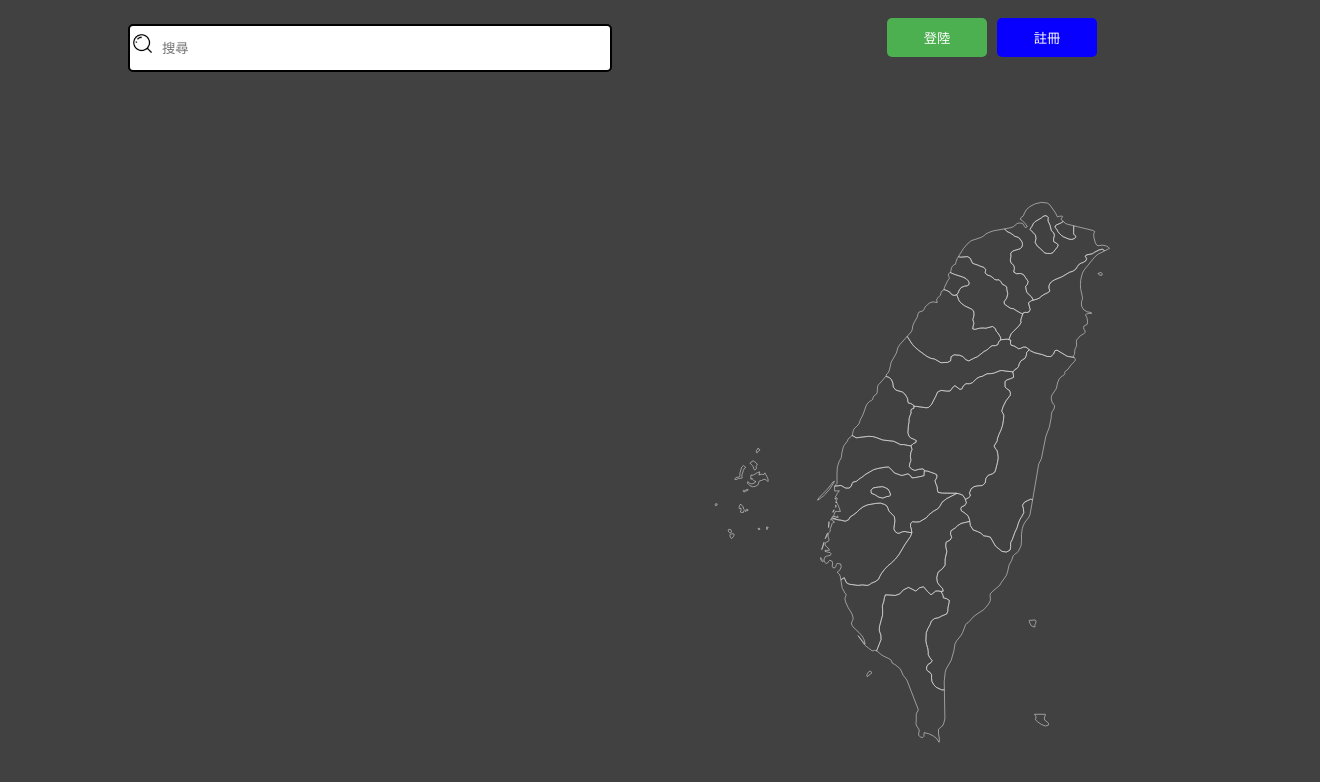
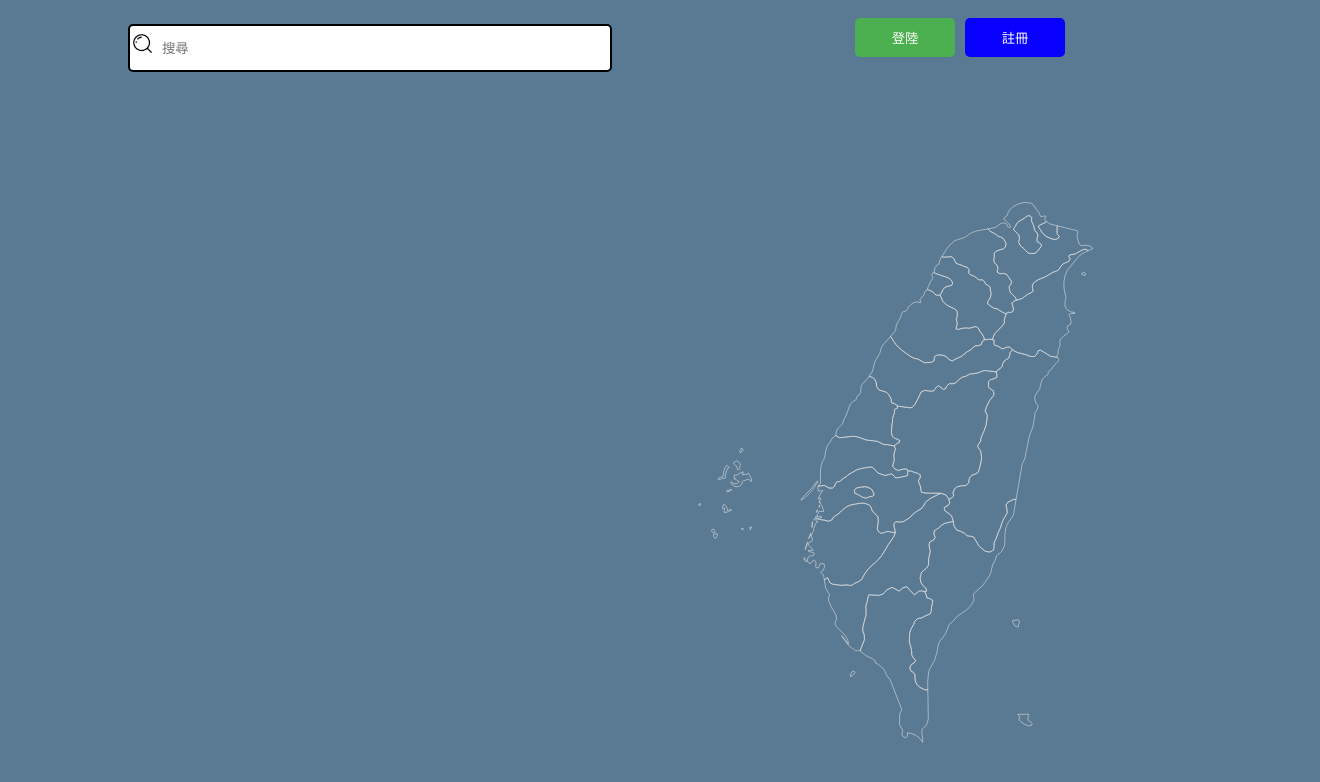
Before and after one commit to olivervvvv/foodweb, a Vue app: page / in a window 1280 px wide. Shown: the top 782 px of the page, 1320 px wide, since content can reach past the window. Built offline with nearby package versions, Linux system fonts and the light colour scheme.

Commit message:
修改margin

```diff
--- a/src/App.vue
+++ b/src/App.vue
@@ -1,7 +1,7 @@
 <script setup>
-import { RouterLink, RouterView } from 'vue-router'
-import taiwanmap from './components/icons/taiwanmap.vue'
-import search from './components/icons/CustomInput.vue'
+import { RouterLink, RouterView } from "vue-router";
+import taiwanmap from "./components/icons/taiwanmap.vue";
+import search from "./components/icons/CustomInput.vue";
 </script>
 
 <template>
@@ -9,6 +9,9 @@ import search from './components/icons/CustomInput.vue'
 </template>
 
 <style>
+body {
+  background-color: aliceblue;
+}
 /* #app {
     display: flex;
     max-width: 1280px;
--- a/src/assets/base.css
+++ b/src/assets/base.css
@@ -61,7 +61,8 @@
 body {
   min-height: 100vh;
   color: var(--color-text);
-  background: var(--color-background);
+  /* background: var(--color-background); */
+
   transition:
     color 0.5s,
     background-color 0.5s;
--- a/src/assets/main.css
+++ b/src/assets/main.css
@@ -1,30 +1,31 @@
 @import './base.css';
 
 #app {
-  max-width: 1280px;
-  /* margin: 0 auto; */
-  padding: 2rem;
-/* font-weight: normal; */
+  max-width: 1240px;
+  margin: 0;
+  padding: 0;
+  font-weight: normal;
 }
 
 
 a,
 .green {
   text-decoration: none;
-  color: hsla(160, 100%, 37%, 1);
+  color: rgb(155, 165, 162);
   transition: 0.4s;
 }
 
 @media (hover: hover) {
   a:hover {
-    background-color: hsla(160, 100%, 37%, 0.2);
+    background-color: rgb(155, 165, 162);
   }
 }
 
+/*
 @media (min-width: 1024px) {
   body {
     display: flex;
-    /* place-items: center; */
+    place-items: center;
   }
 
   #app {
@@ -32,4 +33,4 @@ a,
     grid-template-columns: 1fr 1fr;
     padding: 0 2rem;
   }
-}
+} */
--- a/src/views/HomeView.vue
+++ b/src/views/HomeView.vue
@@ -14,15 +14,16 @@ import search from '../components/icons/CustomInput.vue'
 </template>
 <style>
 body{
-  background-color: rgb(66, 65, 65);
+  width: 100vw;
+  background-color: rgb(90, 122, 147);
 }
-/* #app {
+#app {
   display: flex;
   max-width: 1280px;
-  margin: 0 auto;
+  margin: 0;
   padding: 0;
   font-weight: normal;
-} */
+}
 .search{
 position: absolute;
 top: 3%;
@@ -32,11 +33,11 @@ height: 15%;
 display: flex;
 }
 .rightmap{
-width: calc(100%);
-padding-right: 0.5rem;
+width: calc(100%-10%);
+/* padding-right: 0.5rem;  */
 }
 svg{
 width: 100%;
-padding-right: 2rem;
+/* padding-right: 2rem; */
 }
 </style>
```
